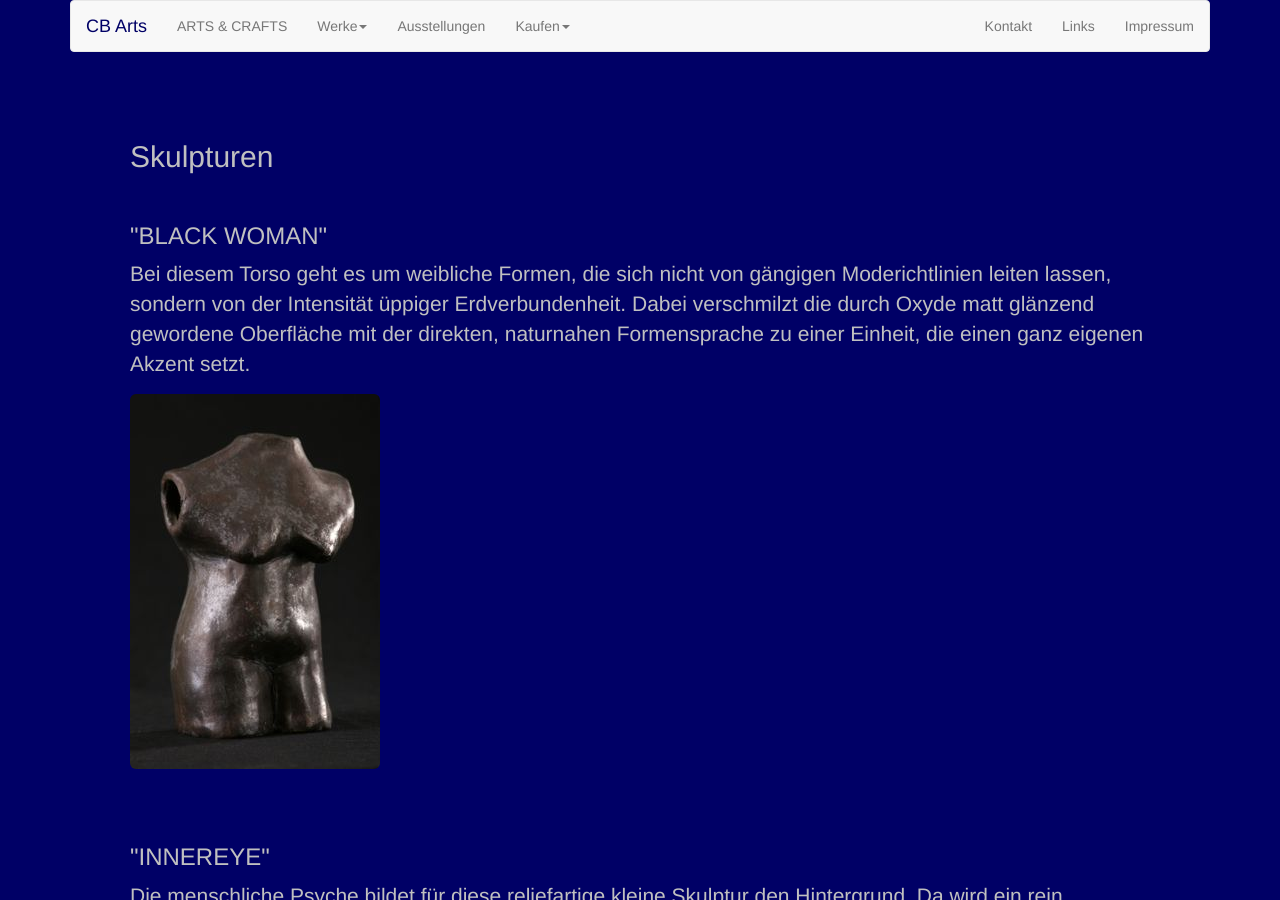
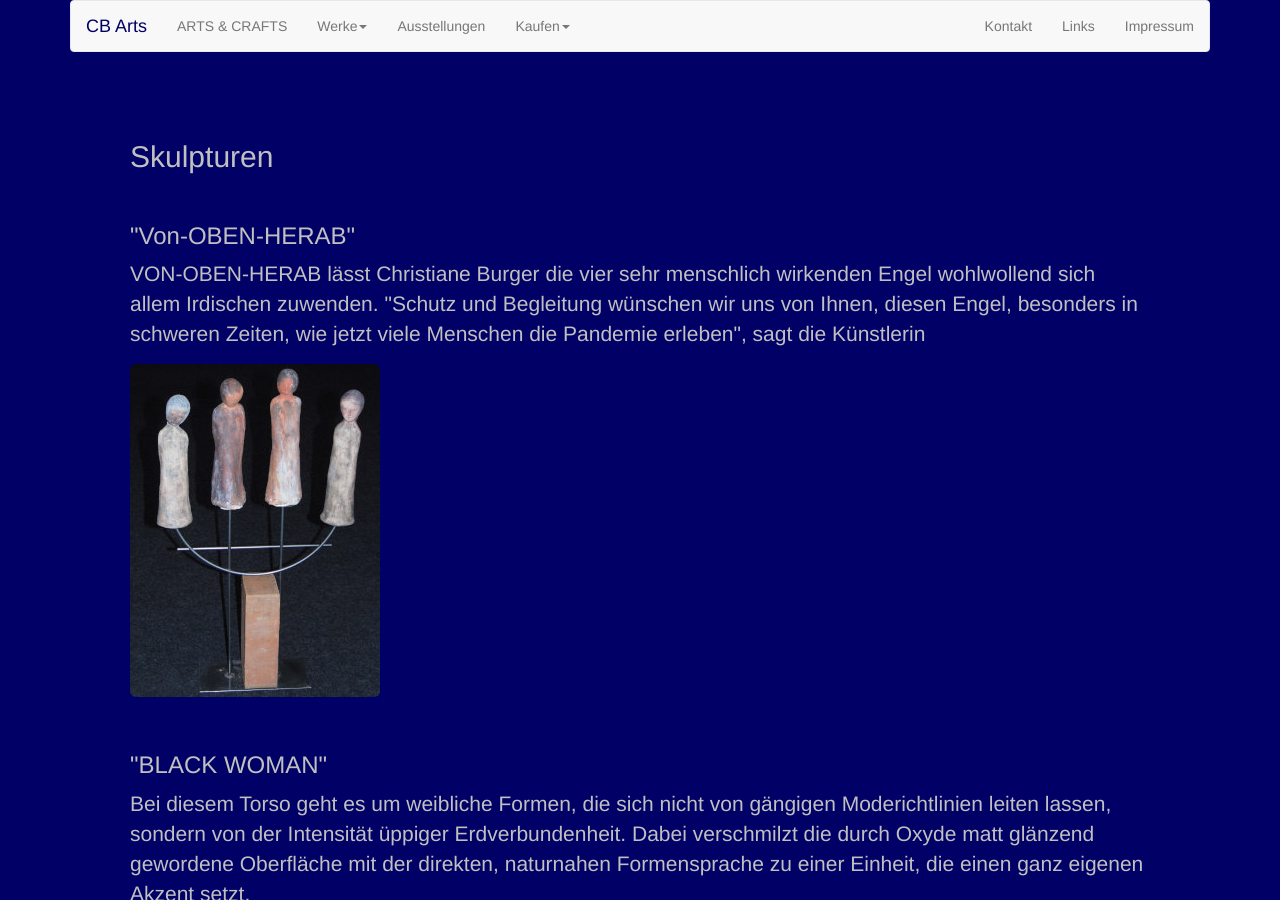
Before and after one commit to schmidb/CBArts, a Jekyll site: the page built from skulpturen.html, in a window 1280 px wide and 900 px high. Built offline with Jekyll 4.4.1, drawn with Linux system fonts in a browser that asks for light colours.

Commit message:
von oben herab hinzugefügt

```diff
--- a/skulpturen.html
+++ b/skulpturen.html
@@ -4,6 +4,17 @@ layout: default
 ---
 
 <h2>Skulpturen</h2>
+
+<br>
+<h3>"Von-OBEN-HERAB"</h3>
+
+<p>VON-OBEN-HERAB lässt Christiane Burger die vier sehr menschlich
+wirkenden Engel  wohlwollend sich allem Irdischen zuwenden. "Schutz und
+Begleitung wünschen wir uns von Ihnen, diesen Engel, besonders in
+schweren Zeiten, wie jetzt viele Menschen die Pandemie erleben", sagt
+die Künstlerin<p>
+  <p><a href="img/skulpturen/von_oben_herab.jpg" target="_blank"><img src="img/skulpturen/von_oben_herab_kl.jpg" width="250" border="0" class="img-rounded"></a></p>
+
 
 
 <br>
```
Also changed, not shown: img/skulpturen/von_oben_herab_kl.jpg (added), 1 other file.
